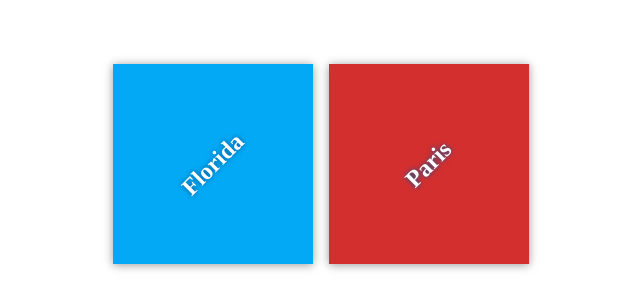
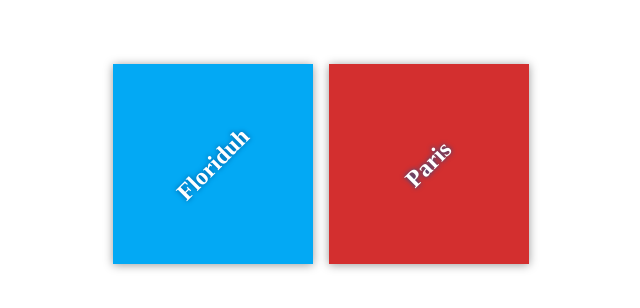
Before and after one commit to shaneziegler/my-travel-plans, a plain HTML site: page index.html in a window 1280 px wide. Shown: the part 236-544 px from the top of the page, 319-959 px from the left. Drawn offline with Linux system fonts and the light colour scheme.

Commit message:
Change florida to floriduh

```diff
--- a/index.html
+++ b/index.html
@@ -11,7 +11,7 @@
     <div class="container">
         <div class="destination-container">
             <div class="destination" id="florida">
-                <h2>Florida</h2>
+                <h2>Floriduh</h2>
             </div>
 
             <div class="destination" id="paris">
```
